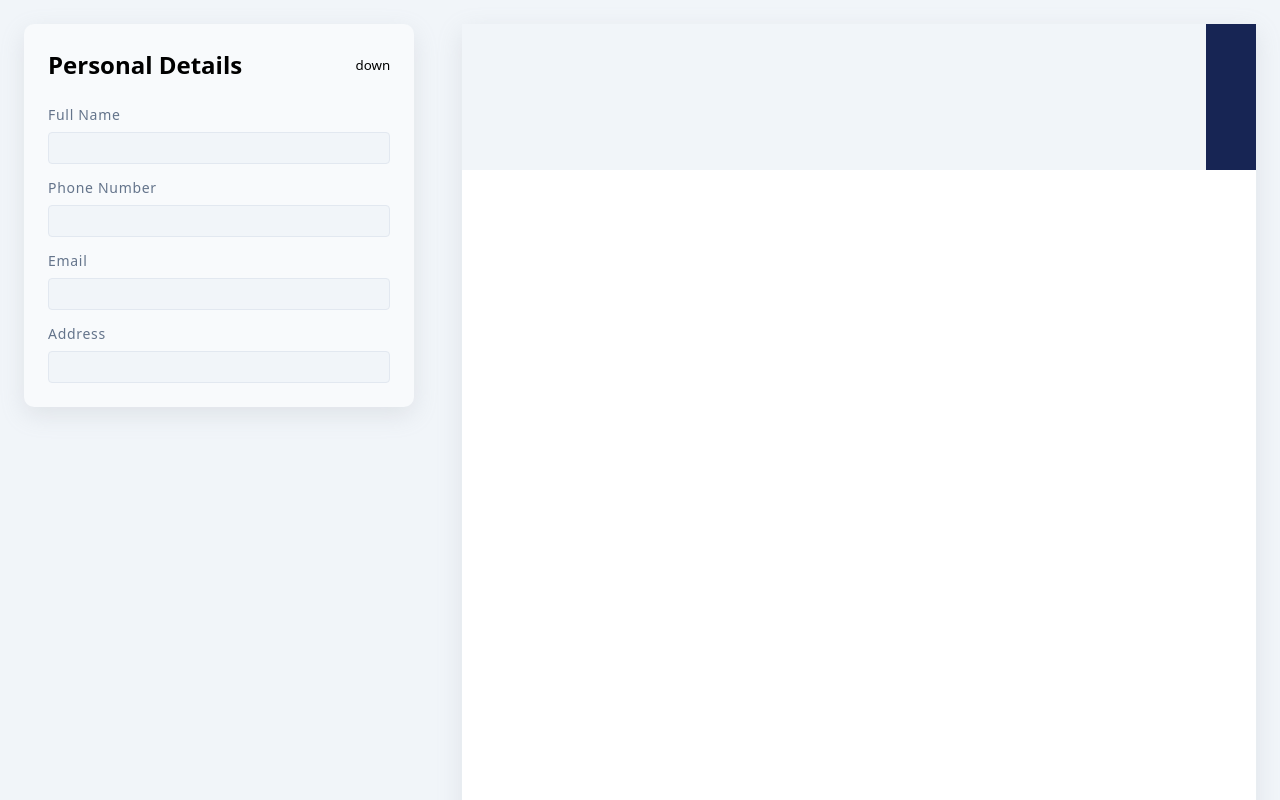
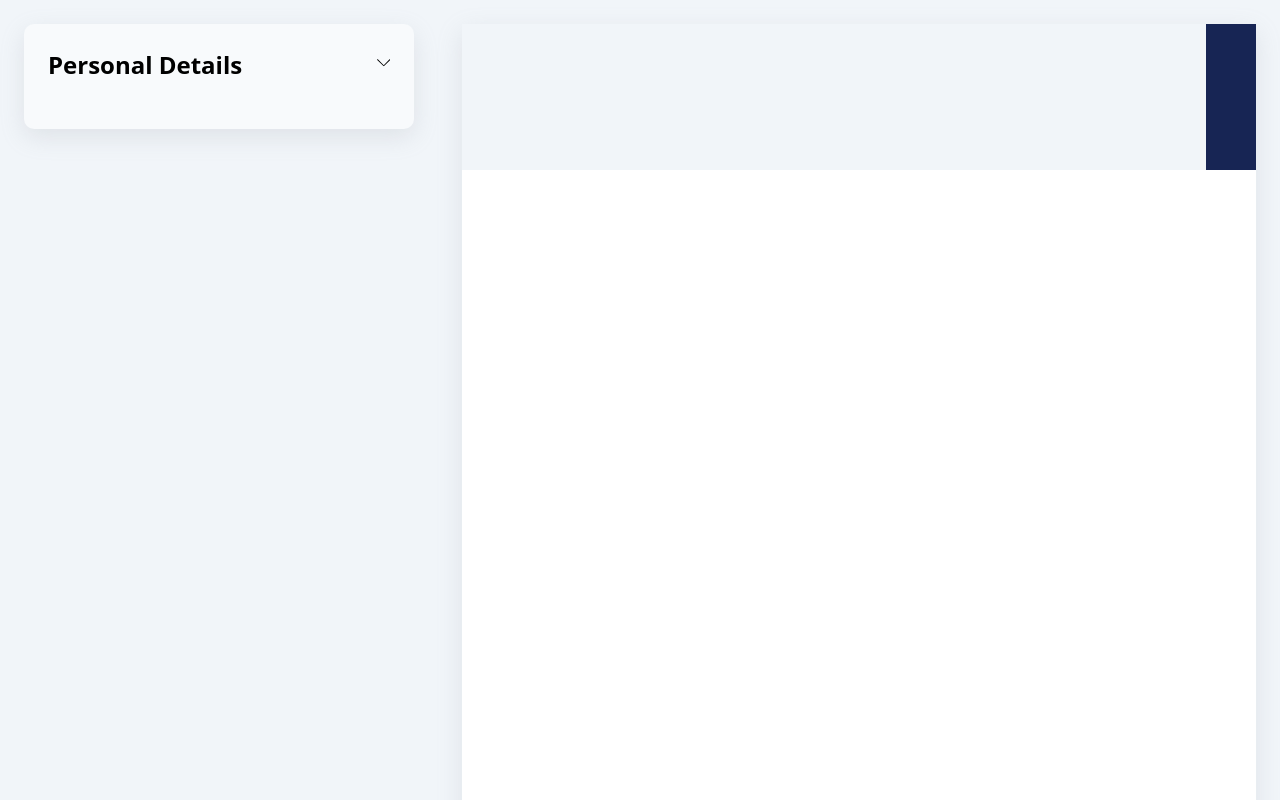
Before and after one commit to aaksant/cv-builder, a React app: page / in a window 1280 px wide. Shown: the top 800 px of the page. Built offline with nearby package versions, Linux system fonts and the light colour scheme; the HTML template or start-up script is replaced by a standard one.

Commit message:
feat: implement dropdown feature

```diff
--- a/src/components/form/Form.jsx
+++ b/src/components/form/Form.jsx
@@ -1,13 +1,31 @@
+import { useState } from 'react';
+import { SlArrowDown } from 'react-icons/sl';
 import '../../styles/Form.css';
 
-export default function Form({ title, fields, formId }) {
+export default function Form({ title, fields }) {
+  const [isFormShown, setIsFormShown] = useState(false);
+
+  function handleFormDropdown() {
+    setIsFormShown(!isFormShown);
+  }
+
   return (
-    <div className="form">
+    <div
+      className={`form ${isFormShown ? 'active' : ''}`}
+      onClick={handleFormDropdown}
+    >
       <div className="form__header">
         <h2>{title}</h2>
-        <button type="button">down</button>
+        <button
+          type="button"
+          className="form__dropdown-button"
+          onClick={handleFormDropdown}
+        >
+          <SlArrowDown className="icon" />
+        </button>
       </div>
-      <form action="/" id={`form-${formId}`}>
+      {isFormShown && (
+        <form action="/">
           {fields.map(({ label, type, name, id }, index) => (
             <div className="form-row" key={index}>
               <label htmlFor={name}>{label}</label>
@@ -15,6 +33,7 @@ export default function Form({ title, fields, formId }) {
             </div>
           ))}
         </form>
+      )}
     </div>
   );
 }
```
Lines whose indentation alone changed are shown as unchanged.
